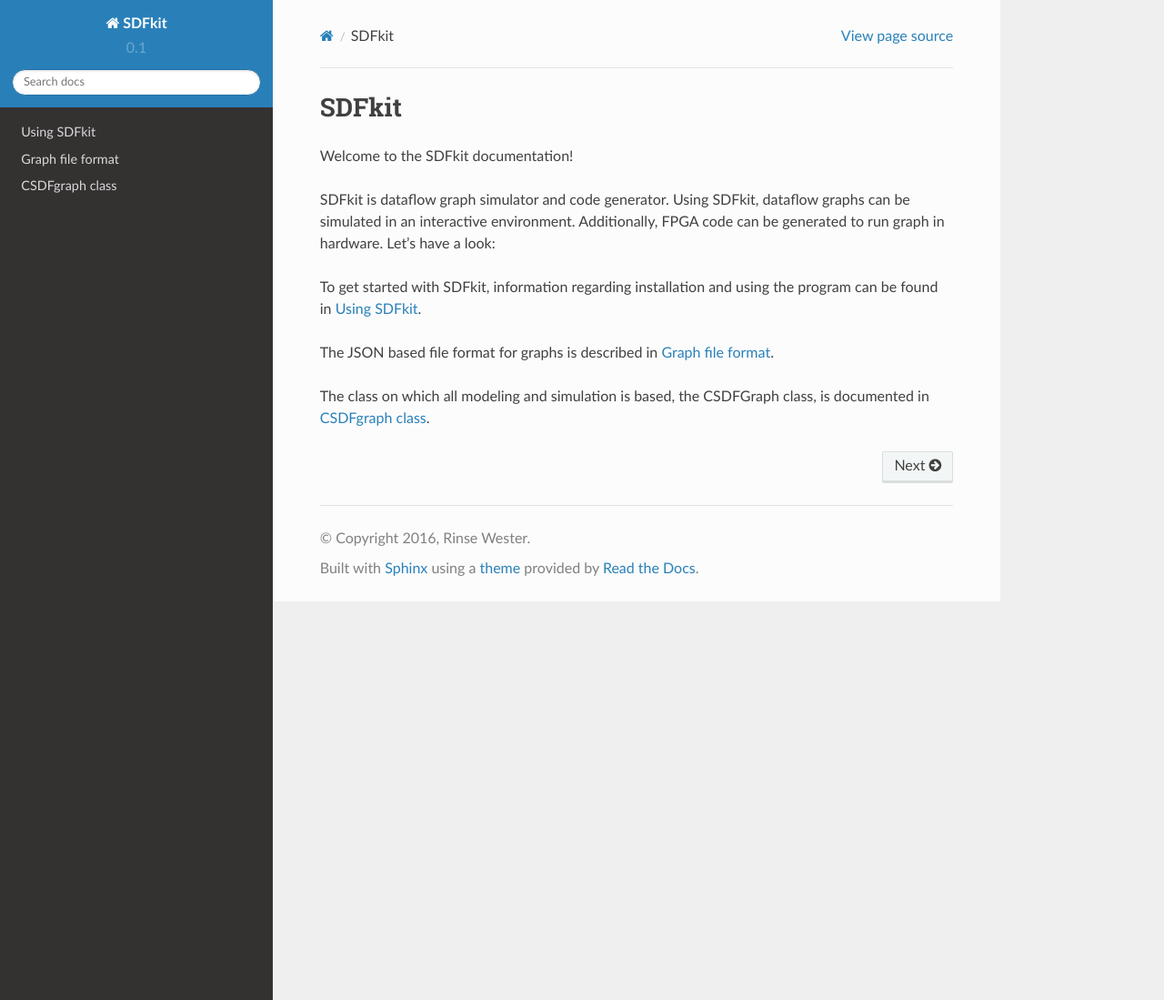
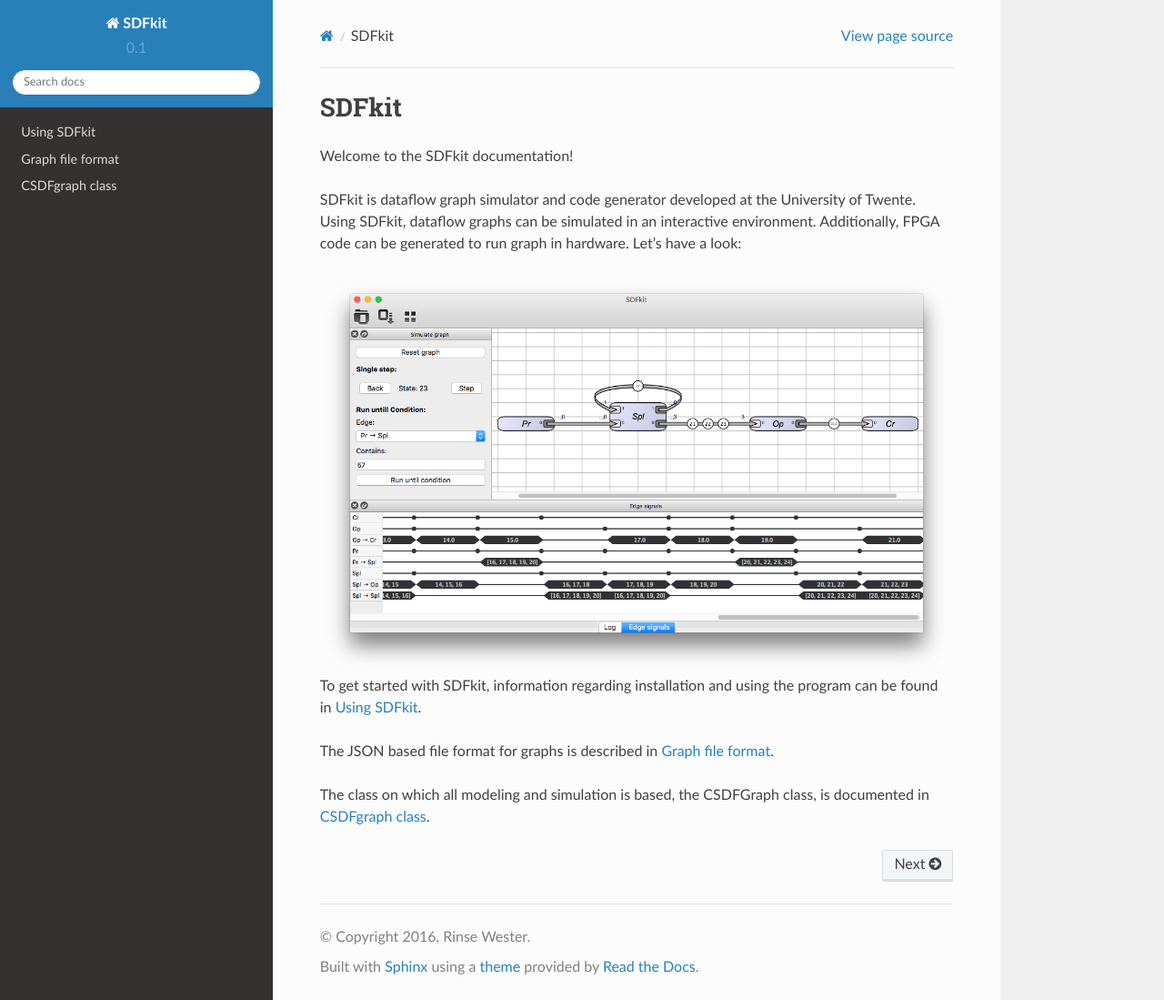
Before and after one commit to rinsewester/SDFkit, a Sphinx documentation site: the page built from docs/index.rst, in a window 1280 px wide and 1099 px high. Shown: the whole window at 91% size. Built offline with Sphinx 7.4.7 and the Read the Docs theme 2.0.0, drawn with Linux system fonts in a browser that asks for light colours.

Commit message:
Added a screenshot to doc.

```diff
--- a/docs/index.rst
+++ b/docs/index.rst
@@ -4,12 +4,13 @@
 
 Welcome to the SDFkit documentation!
 
-SDFkit is dataflow graph simulator and code generator.
+SDFkit is dataflow graph simulator and code generator developed at the University of Twente.
 Using SDFkit, dataflow graphs can be simulated in an interactive environment.
 Additionally, FPGA code can be generated to run graph in hardware.
 Let's have a look:
 
-
+.. figure::  images/screenshot.png
+   :align:   center
 
 To get started with SDFkit, information regarding installation and using the program can be found in :ref:`sect-using-sdfkit`.
 
```
Also changed, not shown: docs/images/screenshot.png (added).
